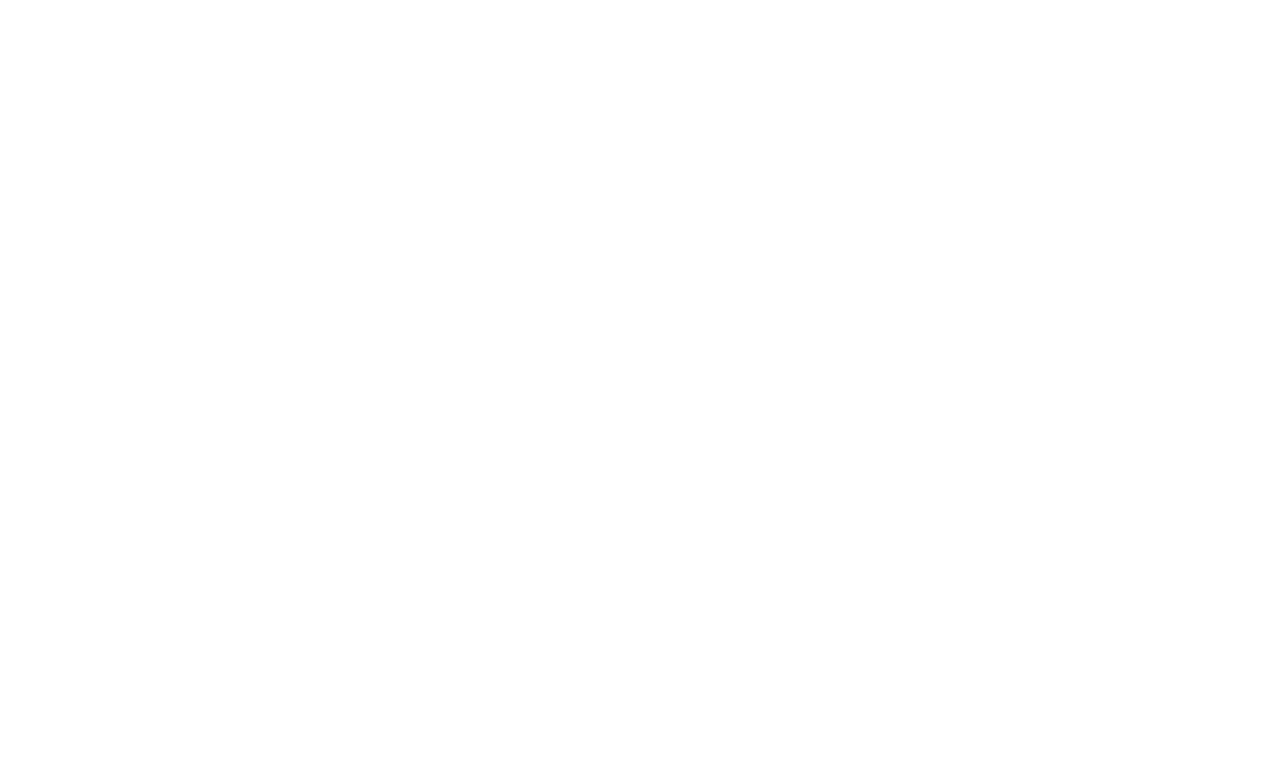
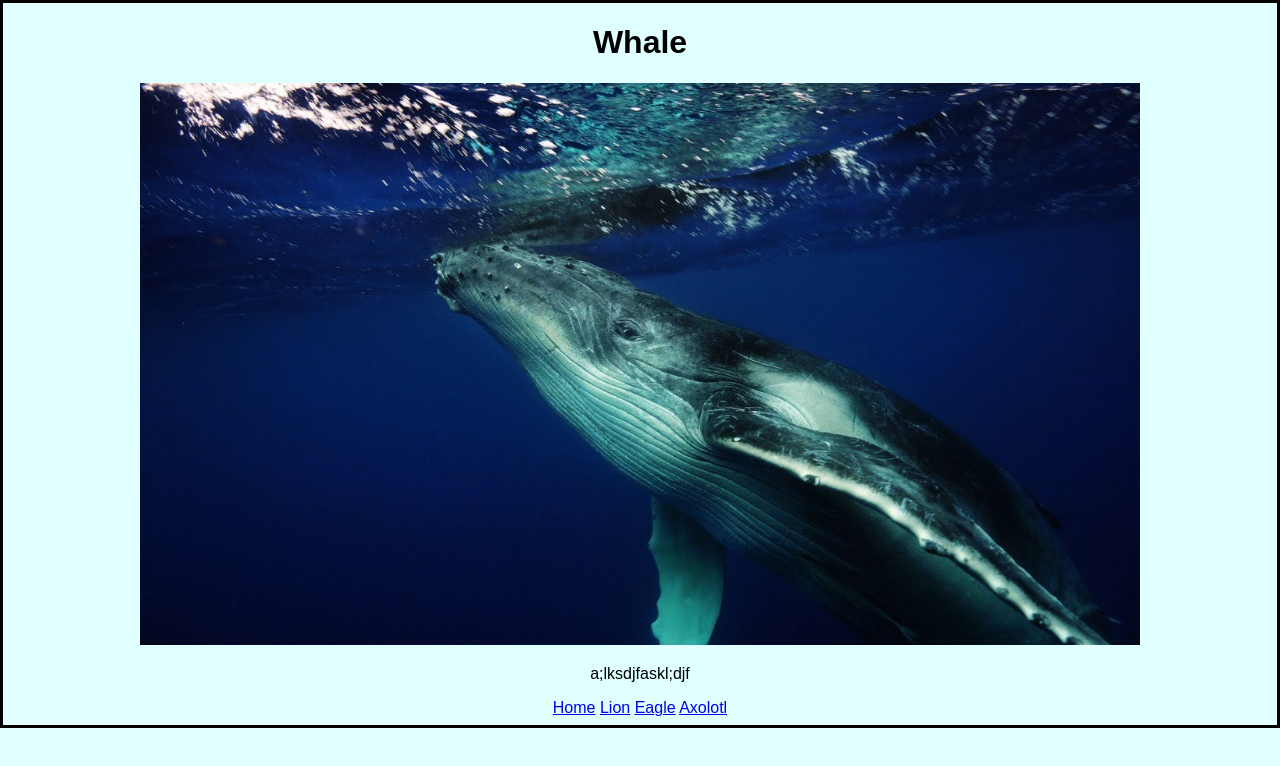
Before and after one commit to Ohwaaan/Team-app, a plain HTML site: page Owen_zoo/whale.html in a window 1280 px wide. Drawn offline with Linux system fonts and the light colour scheme.

Commit message:
updated whale and fixed minor img alt text

```diff
--- a/Owen_zoo/whale.html
+++ b/Owen_zoo/whale.html
@@ -0,0 +1,17 @@
+<!DOCTYPE html>
+<head>
+    <title>Owen's Zoo - Whale</title>
+    <link rel="stylesheet" type = "text/css" href="css/whale.css">
+</head>
+<body>
+    <h1>Whale</h1>
+    <img src = "img/whale.jpg" alt = "Whale"
+    width = "1000" height = auto>
+    <p>a;lksdjfaskl;djf</p>
+    <div class ="link">
+        <a href="index.html">Home</a>
+        <a href="lion.html">Lion</a>
+        <a href="eagle.html">Eagle</a>
+        <a href="axolotl.html">Axolotl</a>
+    </div>
+</body>
```
Also changed, not shown: Owen_zoo/axolotl.html (+1 -1 lines), Owen_zoo/eagle.html (+1 -1 lines), Owen_zoo/lion.html (+1 -1 lines).
